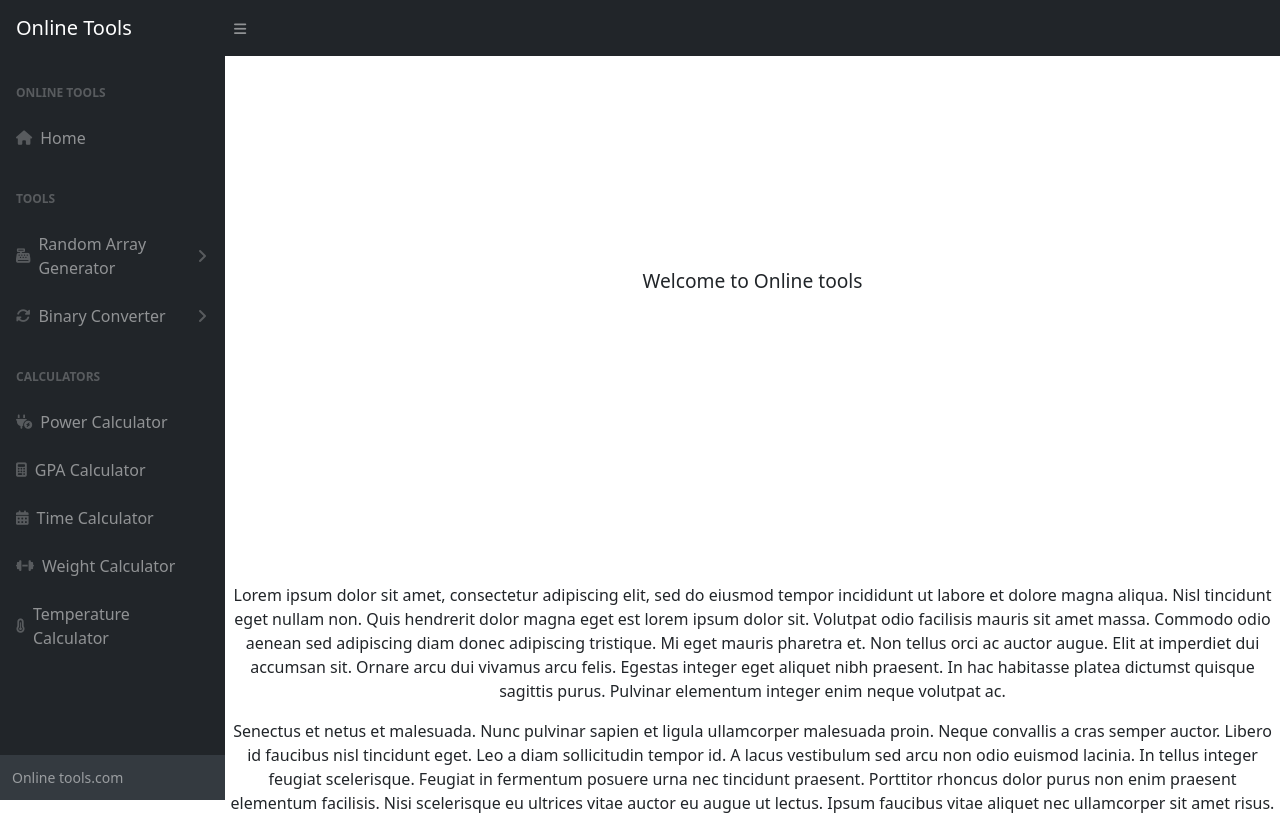
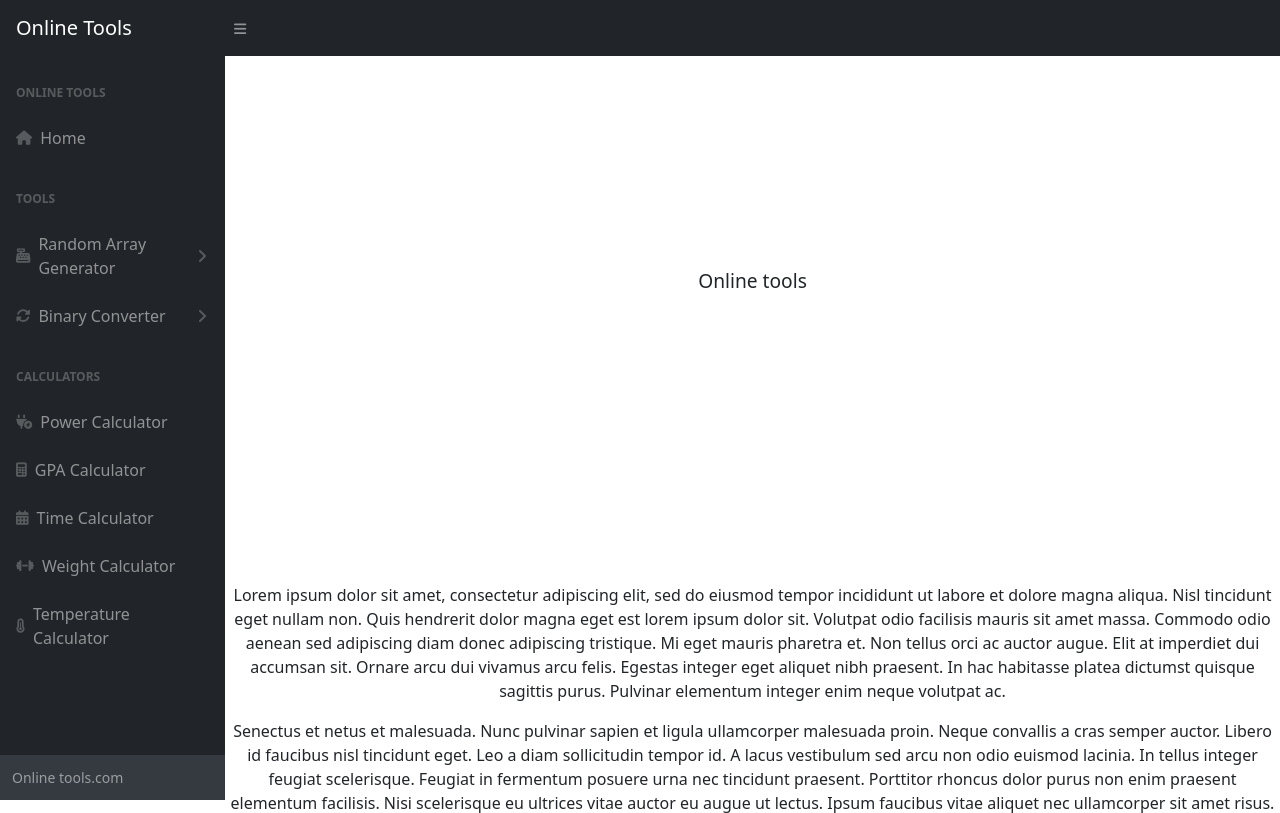
Before and after one commit to DDonghyeo/Online-tools, a Django app: page / in a window 1280 px wide. Shown: the top 813 px of the page. Run offline with Django 4.2, Linux system fonts and the light colour scheme; some libraries are stand-ins or nearby versions.

Commit message:
powercal

```diff
--- a/randomarray/templates/index.html
+++ b/randomarray/templates/index.html
@@ -19,7 +19,7 @@
           <div id="layoutSidenav_content">
               <main>
                 <div id="title">
-                  Welcome to Online tools
+                  Online tools
                 </div>
                 <div id="content">
                   <p>
```
Also changed, not shown: 1 other file.
